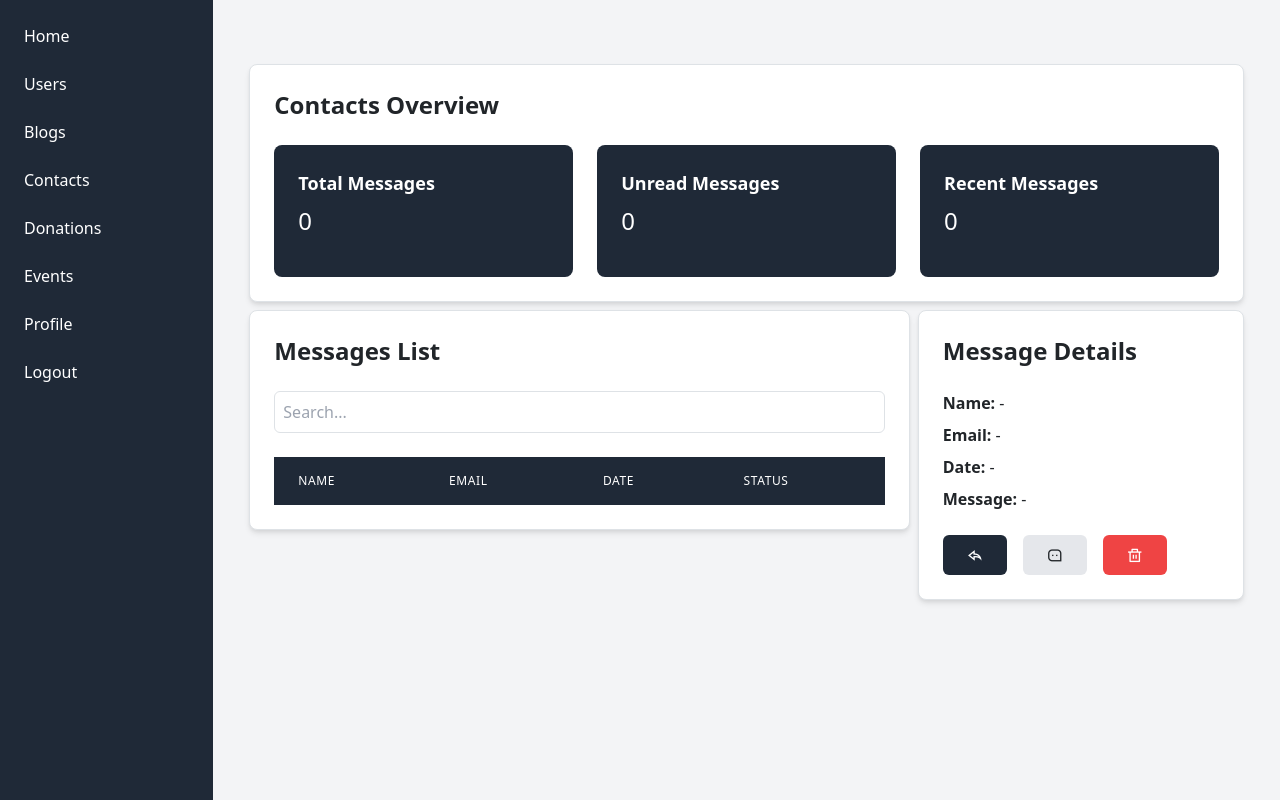
After one commit to Christian-Ishimwe/ikibeho_flask, a Flask app: page /contacts in a window 1280 px wide. The commit adds this page. Run offline with Flask 3, Linux system fonts and the light colour scheme; the visitor is signed in with stand-in values (Sample User, id 1); lists and menus that the app fills with data are empty.

Commit message:
Added the contacts section

```diff
--- a/app.py
+++ b/app.py
@@ -46,6 +46,14 @@ def editblog():
     return render_template("editblog.html", title="Edit")
 
 
+
+@app.get("/contacts")
+def contacts():
+    if "user" not in session:
+        return redirect(url_for("login"))
+    return render_template("contacts.html", title="contacts")
+
+
 @app.route("/logout")
 def logout():
     if "user" not in session:
--- /dev/null
+++ b/static/scripts/contacts.js
@@ -0,0 +1,157 @@
+  const token = JSON.parse(localStorage.getItem("user")).token;
+
+  async function fetchMessages() {
+    try {
+      const response = await fetch('http://localhost:5000/api/contacts/all', {
+        headers: {
+          "Authorization": token
+        }
+      });
+      if (!response.ok) {
+        throw new Error('Network response was not ok');
+      }
+      const messages = await response.json();
+      return messages;
+    } catch (error) {
+      console.error('There was a problem with the fetch operation:', error);
+      return [];
+    }
+  }
+
+  // Function to render the messages list
+  async function renderMessages() {
+    const messages = await fetchMessages();
+    const messageList = document.getElementById('messageList');
+    messageList.innerHTML = '';
+    messages.forEach((msg, index) => {
+      const row = document.createElement('tr');
+      row.className = 'cursor-pointer';
+      row.innerHTML = `
+        <td class="px-6 py-4 whitespace-nowrap">${msg.name}</td>
+        <td class="px-6 py-4 whitespace-nowrap">${msg.email}</td>
+        <td class="px-6 py-4 whitespace-nowrap">${(new Date(msg.created_at)).toDateString()}</td>
+        <td class="px-6 py-4 whitespace-nowrap">${msg.readed ? 'Read' : 'Unread'}</td>
+      `;
+      row.addEventListener('click', () => showMessageDetails(messages, index));
+      messageList.appendChild(row);
+    });
+
+    // Update overview section
+    document.getElementById('totalMessages').innerText = messages.length;
+    document.getElementById('unreadMessages').innerText = messages.filter(msg => !msg.readed).length;
+    document.getElementById('recentMessages').innerText = messages.filter(msg => new Date(msg.created_at) >= new Date(new Date().setDate(new Date().getDate() - 7))).length;
+  }
+
+  // Function to show message details
+
+
+function showMessageDetails(messages, index) {
+  const msg = messages[index];
+  document.getElementById('detailsName').innerText = `Name: ${msg.name}`;
+  document.getElementById('detailsEmail').innerText = `Email: ${msg.email}`;
+  document.getElementById('detailsDate').innerText = `Date: ${(new Date(msg.created_at)).toDateString()}`;
+  document.getElementById('detailsMessage').innerText = `Message: ${msg.message}`;
+  document.getElementById('markAsReadButton').innerHTML = msg.readed ? '<i class="ri-mail-unread-line"></i>' : '<i class="ri-mail-check-line"></i>';
+
+  // Attach event handlers for buttons
+  document.getElementById('replyButton').onclick = () => showReplyForm(msg._id);
+  document.getElementById('markAsReadButton').onclick = async () => {
+    try {
+      const response = await fetch(`http://localhost:5000/api/contacts/all/${msg._id}`, {
+        method: 'GET',
+        headers: {
+            'Authorization': `Bearer ${token}`,
+        }
+      });
+      if (response.ok) {
+        msg.readed = !msg.readed;
+        renderMessages();
+        showMessageDetails(messages, index);
+      } else {
+        console.error('Failed to update message read status');
+      }
+    } catch (error) {
+      console.error('Error:', error);
+    }
+  };
+  document.getElementById('deleteButton').onclick = async () => {
+    if (confirm('Are you sure you want to delete this message?')) {
+      try {
+        const response = await fetch(`http://localhost:5000/api/contacts/all/${msg._id}`, {
+          method: 'DELETE',
+          headers: {
+            'Authorization': `Bearer ${token}`,
+          }
+        });
+        if (response.ok) {
+          renderMessages();
+          clearMessageDetails();
+        } else {
+          console.error('Failed to delete message');
+        }
+      } catch (error) {
+        console.error('Error:', error);
+      }
+    }
+  };
+}
+
+function showReplyForm(messageId) {
+  const replyForm = document.getElementById('replyForm');
+  replyForm.style.display = 'block';
+  document.getElementById('sendReplyButton').onclick = async () => {
+    const replyText = document.getElementById('replyText').value;
+    if (replyText) {
+      try {
+        const response = await fetch(`http://localhost:5000/api/contacts/reply/${messageId}`, {
+          method: 'PUT',
+          headers: {
+            'Authorization': `Bearer ${token}`,
+            'Content-Type': 'application/json'
+          },
+          body: JSON.stringify({ reply: replyText })
+        });
+        if (response.ok) {
+          replyForm.style.display = 'none';
+          renderMessages();
+          clearMessageDetails();
+        } else {
+          console.error('Failed to send reply');
+        }
+      } catch (error) {
+        console.error('Error:', error);
+      }
+    }
+  };
+}
+
+
+  function clearMessageDetails() {
+    document.getElementById('detailsName').innerText = 'Name: -';
+    document.getElementById('detailsEmail').innerText = 'Email: -';
+    document.getElementById('detailsDate').innerText = 'Date: -';
+    document.getElementById('detailsMessage').innerText = 'Message: -';
+  }
+
+  // Function to filter messages based on search input
+  document.getElementById('search').addEventListener('input', function() {
+    const searchTerm = this.value.toLowerCase();
+    const filteredMessages = messages.filter(msg => msg.name.toLowerCase().includes(searchTerm) || msg.email.toLowerCase().includes(searchTerm));
+    const messageList = document.getElementById('messageList');
+    messageList.innerHTML = '';
+    filteredMessages.forEach((msg, index) => {
+      const row = document.createElement('tr');
+      row.className = 'cursor-pointer';
+      row.innerHTML = `
+        <td class="px-6 py-4 whitespace-nowrap">${msg.name}</td>
+        <td class="px-6 py-4 whitespace-nowrap">${msg.email}</td>
+        <td class="px-6 py-4 whitespace-nowrap">${(new Date(msg.created_at)).toDateString()}</td>
+        <td class="px-6 py-4 whitespace-nowrap">${msg.read ? 'Read' : 'Unread'}</td>
+      `;
+      row.addEventListener('click', () => showMessageDetails(filteredMessages, index));
+      messageList.appendChild(row);
+    });
+  });
+
+  // Initialize
+  renderMessages();
--- a/templates/base.html
+++ b/templates/base.html
@@ -4,6 +4,10 @@
     <meta charset="UTF-8">
     <meta name="viewport" content="width=device-width, initial-scale=1.0">
     <link rel="stylesheet" href="https://cdnjs.cloudflare.com/ajax/libs/font-awesome/5.15.4/css/all.min.css">
+    <link
+    href="https://cdn.jsdelivr.net/npm/remixicon@4.2.0/fonts/remixicon.css"
+    rel="stylesheet"
+/>
     <link href="https://cdn.jsdelivr.net/npm/tailwindcss@2.2.19/dist/tailwind.min.css" rel="stylesheet">
     <link href="https://cdn.jsdelivr.net/npm/bootstrap@5.3.3/dist/css/bootstrap.min.css" rel="stylesheet" integrity="sha384-QWTKZyjpPEjISv5WaRU9OFeRpok6YctnYmDr5pNlyT2bRjXh0JMhjY6hW+ALEwIH" crossorigin="anonymous">
     {%if title%}
--- /dev/null
+++ b/templates/contacts.html
@@ -0,0 +1,89 @@
+{% extends "base.html" %}
+{% block content %}
+<!-- <h2>Contacts</h2> -->
+
+<div class="container mx-auto mt-10 ">
+  <div class="grid grid-cols-1 lg:grid-cols-3 gap-2">
+    <!-- Overview Section -->
+    <div class="col-span-1 lg:col-span-3">
+      <div class="bg-white shadow-md rounded-lg p-6 border border-dark-blue">
+        <h2 class="text-2xl font-bold mb-4">Contacts Overview</h2>
+        <div class="grid grid-cols-1 md:grid-cols-3 gap-6">
+          <div class="bg-gray-800 text-white p-4 rounded-lg">
+            <h3 class="text-lg font-semibold">Total Messages</h3>
+            <p class="text-2xl" id="totalMessages">0</p>
+          </div>
+          <div class="bg-gray-800 text-white p-4 rounded-lg">
+            <h3 class="text-lg font-semibold">Unread Messages</h3>
+            <p class="text-2xl" id="unreadMessages">0</p>
+          </div>
+          <div class="bg-gray-800 text-white p-4 rounded-lg">
+            <h3 class="text-lg font-semibold">Recent Messages</h3>
+            <p class="text-2xl" id="recentMessages">0</p>
+          </div>
+        </div>
+      </div>
+    </div>
+
+    <!-- Messages List Section -->
+    <div class="col-span-1 lg:col-span-2">
+      <div class="bg-white shadow-md rounded-lg p-6 border border-dark-blue">
+        <h2 class="text-2xl font-bold mb-4">Messages List</h2>
+        <input type="text" id="search" placeholder="Search..." class="mb-4 p-2 border rounded w-full">
+        <div class="overflow-auto max-h-80">
+          <table class="min-w-full divide-y divide-gray-200">
+            <thead class="bg-gray-800 text-white">
+              <tr>
+                <th class="px-6 py-3 text-left text-xs font-medium uppercase tracking-wider">Name</th>
+                <th class="px-6 py-3 text-left text-xs font-medium uppercase tracking-wider">Email</th>
+                <th class="px-6 py-3 text-left text-xs font-medium uppercase tracking-wider">Date</th>
+                <th class="px-6 py-3 text-left text-xs font-medium uppercase tracking-wider">Status</th>
+              </tr>
+            </thead>
+            <tbody id="messageList" class="bg-white divide-y divide-gray-200">
+              <!-- Dynamic message rows will be inserted here -->
+            </tbody>
+          </table>
+        </div>
+      </div>
+    </div>
+
+<!-- Reply Form -->
+<div id="replyForm" class="fixed inset-0 bg-gray-600 bg-opacity-50 overflow-y-auto h-full w-full" style="display:none;">
+  <div class="relative top-20 mx-auto p-5 border w-96 shadow-lg rounded-md bg-white">
+    <div>
+      <textarea id="replyText" class="border p-2 w-full" rows="5" placeholder="Write your reply..."></textarea>
+    </div>
+    <div class="mt-4 flex justify-end">
+      <button id="sendReplyButton" class="bg-blue-500 hover:bg-blue-700 text-white font-bold py-2 px-4 rounded">Send Reply</button>
+      <div id="replyLoading" class="ml-4 hidden animate-spin">
+        <svg class="h-5 w-5 text-blue-500" xmlns="http://www.w3.org/2000/svg" viewBox="0 0 20 20" fill="currentColor">
+          <path fill-rule="evenodd" d="M10 0c5.523 0 10 4.477 10 10s-4.477 10-10 10S0 15.523 0 10 4.477 0 10 0zm0 2a8 8 0 100 16 8 8 0 000-16zM8.293 8.293a1 1 0 00-1.414 1.414 4.001 4.001 0 005.656 5.656 1 1 0 101.414-1.414 2 2 0 11-2.828-2.828 1 1 0 00-1.414 0zM10 4a1 1 0 110 2 4 4 0 110 8 1 1 0 110-2 2 2 0 100-4 1 1 0 110-2z" clip-rule="evenodd" />
+        </svg>
+      </div>
+    </div>
+  </div>
+</div>
+
+
+
+    <!-- Message Details Section -->
+    <div class="col-span-1">
+      <div class="bg-white shadow-md rounded-lg p-6 border border-dark-blue">
+        <h2 class="text-2xl font-bold mb-4">Message Details</h2>
+        <p id="detailsName" class="mb-2"><strong>Name:</strong> -</p>
+        <p id="detailsEmail" class="mb-2"><strong>Email:</strong> -</p>
+        <p id="detailsDate" class="mb-2"><strong>Date:</strong> -</p>
+        <p id="detailsMessage" class="mb-4"><strong>Message:</strong> -</p>
+        <div class="flex space-x-4">
+          <button class="bg-gray-800 text-white py-2 px-4 rounded hover:bg-blue-700" id="replyButton"><i class="ri-reply-line"></i></button>
+          <button class="bg-gray-200 text-dark-blue py-2 px-4 rounded hover:bg-gray-300" id="markAsReadButton"><i class="ri-message-3-line"></i></button>
+          <button class="bg-red-500 text-white py-2 px-4 rounded hover:bg-red-700" id="deleteButton"><i class="ri-delete-bin-line"></i></button>
+        </div>
+      </div>
+    </div>
+  </div>
+</div>
+
+<script src="../static/scripts/contacts.js"></script>
+{% endblock %}
```
